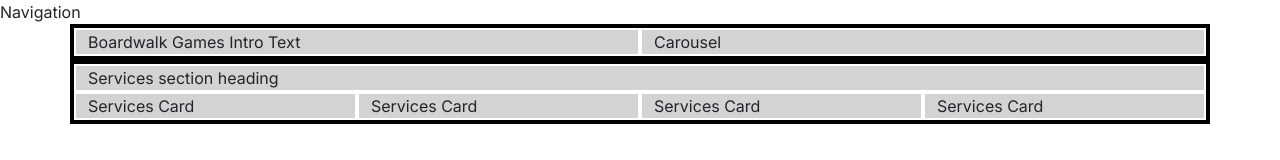
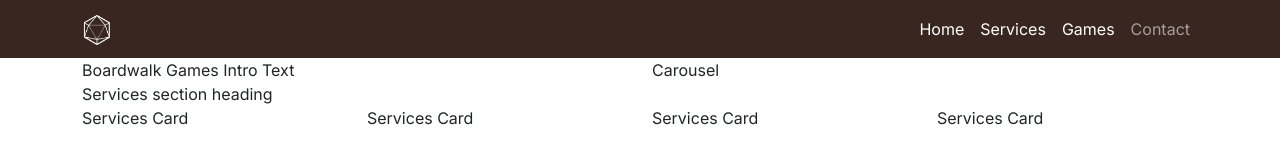
Before and after one commit to vcarpentier/boardwalk-games, a plain HTML site: page index.html in a window 1280 px wide. Shown: the top 160 px of the page. Drawn offline with nearby package versions, Linux system fonts and the light colour scheme; a web font is replaced by a local one.

Commit message:
Style the navbar in index.html

```diff
--- a/assets/css/style.css
+++ b/assets/css/style.css
@@ -24,7 +24,16 @@
     color:var(--highlight-colour);
 }
 
-/* Temporary CSS to test layout*/
+/* Navbar */
+#navbar {
+    background-color: var(--primary-color);
+}
+
+#navbar .logo {
+    width: 30px;
+}
+
+/* Temporary CSS to test layout
 .container, .row {
     border: 2px, solid, black;
 }
@@ -32,4 +41,4 @@
 .col-12 {
     border: 2px, solid, white;
     background-color: lightgray;
-}
+}*/
--- a/index.html
+++ b/index.html
@@ -21,9 +21,36 @@
 </head>
 
 <!-- Classes on body set to work with mt-auto on footer to ensure it always stays at the bottom of the page -->
+
 <body class="d-flex flex-column min-vh-100">
     <!-- Navigation -->
-    <div>Navigation</div>
+    <nav id="navbar" class="navbar navbar-expand-lg" data-bs-theme="dark">
+        <div class="container">
+            <a class="navbar-brand" href="index.html"><img src="assets/images/logo-sm-white.png"
+                    alt="Boardwalk Games Logo" class="logo"></a>
+            <button class="navbar-toggler" type="button" data-bs-toggle="collapse"
+                data-bs-target="#navbarSupportedContent" aria-controls="navbarSupportedContent" aria-expanded="false"
+                aria-label="Toggle navigation">
+                <span class="navbar-toggler-icon"></span>
+            </button>
+            <div class="collapse navbar-collapse" id="navbarSupportedContent">
+                <ul class="navbar-nav ms-auto mb-2 mb-lg-0">
+                    <li class="nav-item">
+                        <a class="nav-link active" aria-current="page" href="index.html">Home</a>
+                    </li>
+                    <li class="nav-item">
+                        <a class="nav-link active" aria-current="page" href="#">Services</a>
+                    </li>
+                    <li class="nav-item">
+                        <a class="nav-link active" aria-current="page" href="game-library.html">Games</a>
+                    </li>
+                    <li class="nav-item">
+                        <a class="nav-link" href="#">Contact</a>
+                    </li>
+                </ul>
+            </div>
+        </div>
+    </nav>
 
     <!-- Header with carousel -->
     <header class="container">
@@ -48,7 +75,7 @@
     </main>
 
     <!-- Footer/Contact -->
-     <!-- mt-auto added to push footer to the bottom of the page -->
+    <!-- mt-auto added to push footer to the bottom of the page -->
     <footer class="mt-auto">
         <div class="container">
             <div class="row justify-content-center">
```
